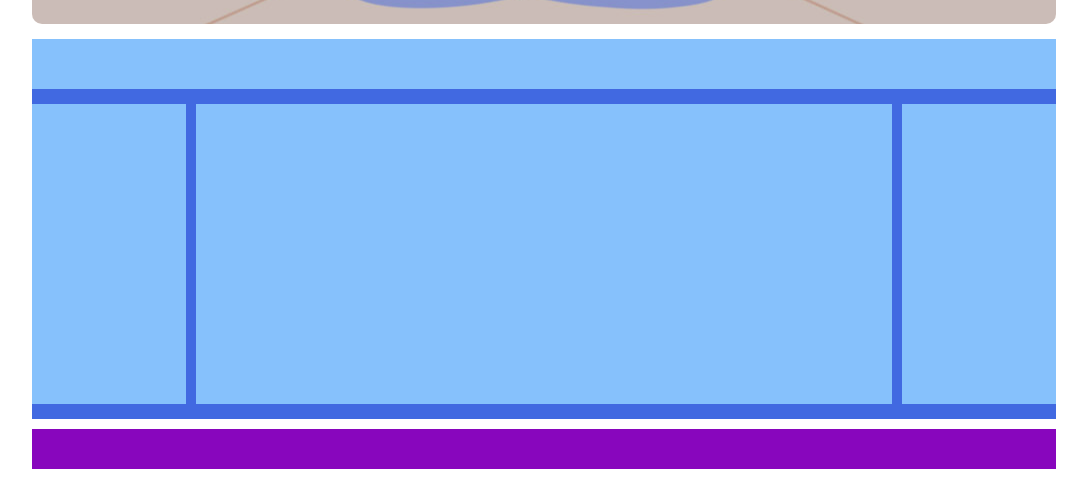
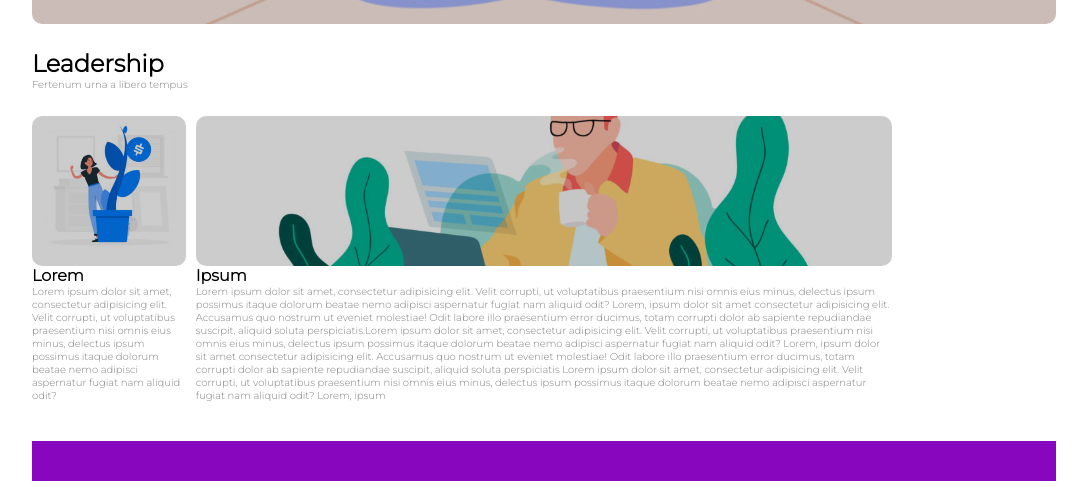
Before and after one commit to NicolettaBr/htmlcss-wp, a plain HTML site: page index.html in a window 1280 px wide. Shown: the part 591-1082 px from the top of the page, without its empty margins (96-1183 px from the left). Drawn offline with Linux system fonts and the light colour scheme.

Commit message:
create prima e seconda colonna

```diff
--- a/css/style.css
+++ b/css/style.css
@@ -18,6 +18,16 @@ img{
 body{
     font-family: 'Montserrat', sans-serif;
 }
+
+.layover{
+    width: 100%;
+    height: 100%;
+    background-color: rgba(0, 0, 0, 0.2);
+    border-radius: 10px;
+    position: absolute;
+}
+
+
 /*HEADER*/
 
 /*Logo*/
@@ -50,6 +60,7 @@ body{
 /*Fine Menu*/
 
 /*Banner*/
+
 .banner{
     background-image: url(../img/banner.jpg);
     height: 500px;
@@ -58,13 +69,6 @@ body{
     border-radius: 10px;
     position: relative;
 
-}
-
-.layover{
-    width: 100%;
-    height: 100%;
-    background-color: rgba(0, 0, 0, 0.2);
-    border-radius: 10px;
 }
 
 .teaser{
@@ -85,26 +89,26 @@ header{
 
 /*MAIN*/
 
-.container{
-    background-color: royalblue;
-    width: 100%;
-
+/*Row*/
+.main-row{
+    padding: 10px 0;
 }
 
-.main-row{
-    background-color: #86c1fc;
-    width: 100%;
-    height: 50px;
+.text-grey{
+    color: grey;
+    font-size: 10px;
 }
 
-.main-box{
-    background-color: royalblue;
-    width: 100%;
+.main-row .h2{
+    font-weight: bolder;
+}
+/*Fine Row*/
 
-    }
+/*Colonne*/
 
 .col{
     float: left;
+    position: relative;
 }
 
 .clearfix::after{
@@ -115,18 +119,35 @@ header{
 
 .colonna-left,
 .colonna-right{
-    background-color: #86c1fc;
     width: 15%;
     height: 300px;
     margin: 15px 0;
 
 }
 
+.img-prima{
+    background-image: url(../img/img-1.jpg);
+    background-size: cover;
+    background-position: center;
+    height: 150px;
+    width: 100%;
+    border-radius: 10px;
+    position: relative;
+}
+
 .colonna-center{
-    background-color: #86c1fc;
     width: 68%;
     height: 300px;
     margin: 15px 1%;
+}
+
+.img-seconda{
+    background-image: url(../img/banner-2.jpg);
+    background-size: cover;
+    background-position: center;
+    height: 150px;
+    border-radius: 10px;
+    position: relative;
 
 }
 
--- a/index.html
+++ b/index.html
@@ -62,18 +62,45 @@
             <!--Fine Banner-->
         </header>
 
-
-
         <!--FINE HEADER-->
 
         <!--MAIN-->
         <main class="container">
 
-            <div class="main-row"></div>
+            <div class="main-row">
+
+                <h2>Leadership</h2>
+                <div class="text-grey">Fertenum urna a libero tempus</div>
+
+            </div>
 
             <div class="clearfix main-box">
-                <div class="col colonna-left"></div>
-                <div class="col colonna-center"></div>
+
+                <div class="col colonna-left">
+
+                    <div class="img-prima">
+                        <div class="layover"></div>
+                    </div>
+
+                    <div>
+                        <h4>Lorem</h4>
+                        <p class="text-grey">Lorem ipsum dolor sit amet, consectetur adipisicing elit. Velit corrupti, ut voluptatibus praesentium nisi omnis eius minus, delectus ipsum possimus itaque dolorum beatae nemo adipisci aspernatur fugiat nam aliquid odit?</p>
+                    </div>
+
+                </div>
+
+                <div class="col colonna-center">
+
+                    <div class="img-seconda">
+                        <div class="layover"></div>
+                    </div>
+
+                    <div>
+                        <h4>Ipsum</h4>
+                        <p class="text-grey">Lorem ipsum dolor sit amet, consectetur adipisicing elit. Velit corrupti, ut voluptatibus praesentium nisi omnis eius minus, delectus ipsum possimus itaque dolorum beatae nemo adipisci aspernatur fugiat nam aliquid odit? Lorem, ipsum dolor sit amet consectetur adipisicing elit. Accusamus quo nostrum ut eveniet molestiae! Odit labore illo praesentium error ducimus, totam corrupti dolor ab sapiente repudiandae suscipit, aliquid soluta perspiciatis.Lorem ipsum dolor sit amet, consectetur adipisicing elit. Velit corrupti, ut voluptatibus praesentium nisi omnis eius minus, delectus ipsum possimus itaque dolorum beatae nemo adipisci aspernatur fugiat nam aliquid odit? Lorem, ipsum dolor sit amet consectetur adipisicing elit. Accusamus quo nostrum ut eveniet molestiae! Odit labore illo praesentium error ducimus, totam corrupti dolor ab sapiente repudiandae suscipit, aliquid soluta perspiciatis Lorem ipsum dolor sit amet, consectetur adipisicing elit. Velit corrupti, ut voluptatibus praesentium nisi omnis eius minus, delectus ipsum possimus itaque dolorum beatae nemo adipisci aspernatur fugiat nam aliquid odit? Lorem, ipsum </p>
+                    </div>
+
+                </div>
                 <div class="col colonna-right"></div>
             </div>
         </main>
```
